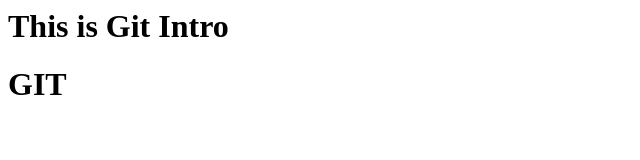
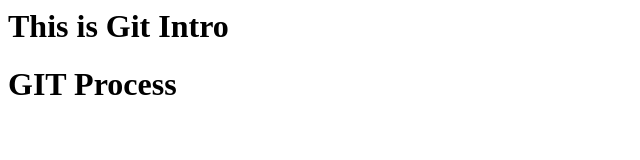
Before and after one commit to UmaMaheswari658/cloudone123, a plain HTML site: page index.html in a window 1280 px wide. Shown: the whole page, without its empty margins (0-640 px from the left). Drawn offline with Linux system fonts and the light colour scheme.

Commit message:
Secong Commit

```diff
--- a/index.html
+++ b/index.html
@@ -1,4 +1,5 @@
 <html>
 	<h1> This is Git Intro </h1>
-	<h1> GIT </h1>
+	<h1> GIT Process </h1>
+
 </html>
```
